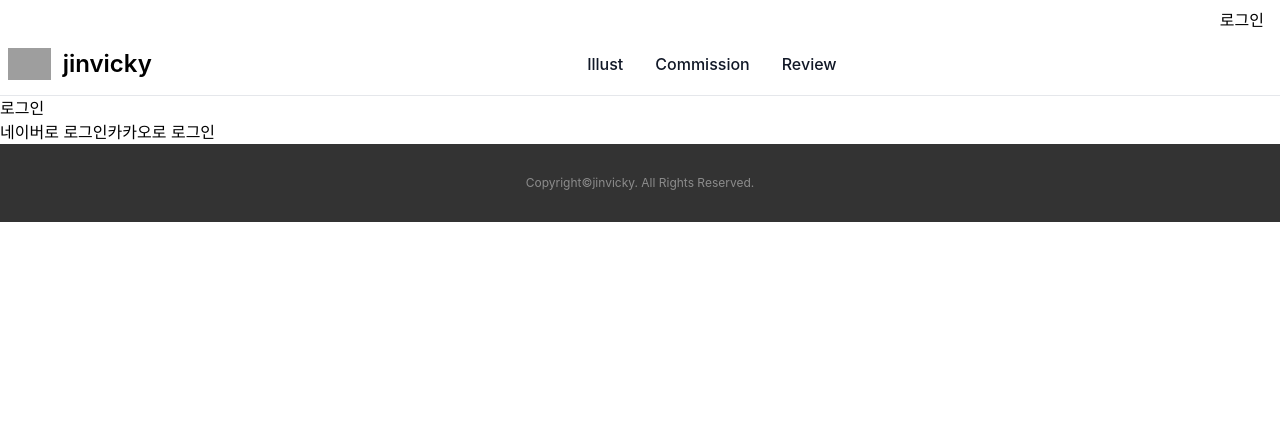
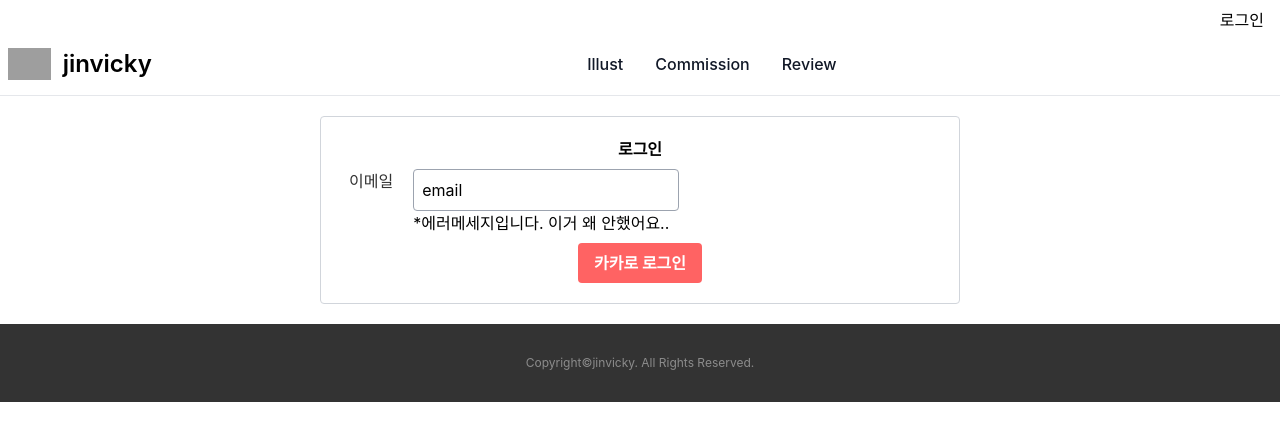
Before and after one commit to CM-WORLD/FRONT-END, a React (Create React App) app: page /sign/in in a window 1280 px wide. Shown: the top 440 px of the page. Built offline with nearby package versions, Linux system fonts and the light colour scheme; no server answers; grey boxes are pictures that could not be loaded.

Commit message:
Feat: 로그인 페이지 ui tailwind로 변경

```diff
--- a/src/routers/signIn/page/component/index.tsx
+++ b/src/routers/signIn/page/component/index.tsx
@@ -1,24 +1,32 @@
+import Button from "../../../../components/button";
+import Input from "../../../../components/input";
+import InputLine from "../../../../components/inputLine";
 import "./style.scss";
 
 const LoginBtnsComponent = () => {
   return (
     <>
       <div className="sign-in-base">
-        <div className="sign-in-wrapper">
-          <h1>로그인</h1>
-          <div className="btn-form">
-            <button className="naver">네이버로 로그인</button>
-            <button
-              className="kakao"
+        <div className="w-1/2 relative m-auto my-5 border border-gray-300 rounded p-5">
+          <h1 className="font-bold text-center ">로그인</h1>
+          <InputLine
+            label="이메일"
+            placeholder="이메일을 입력하세요"
+            value="email"
+            onChange={() => {}}
+          />
+          <div className="flex justify-center">
+            <Button
+              value="카카로 로그인"
+              color="Primary"
               onClick={() => {
                 const clientId = import.meta.env.VITE_REACT_APP_KAKAO_CLIENT_ID;
-                const redUrl = import.meta.env.VITE_REACT_APP_KAKAO_LOGIN_REDIRECT_URL_LOCAL;
+                const redUrl = import.meta.env
+                  .VITE_REACT_APP_KAKAO_LOGIN_REDIRECT_URL_LOCAL;
                 const url = `https://kauth.kakao.com/oauth/authorize?client_id=${clientId}&redirect_uri=${redUrl}&response_type=code&scope=talk_message&email`;
                 window.location.href = url;
               }}
-            >
-              카카오로 로그인
-            </button>
+            />
           </div>
         </div>
       </div>
```
